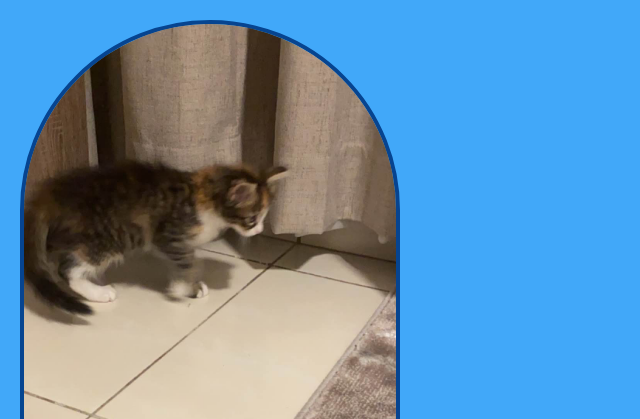
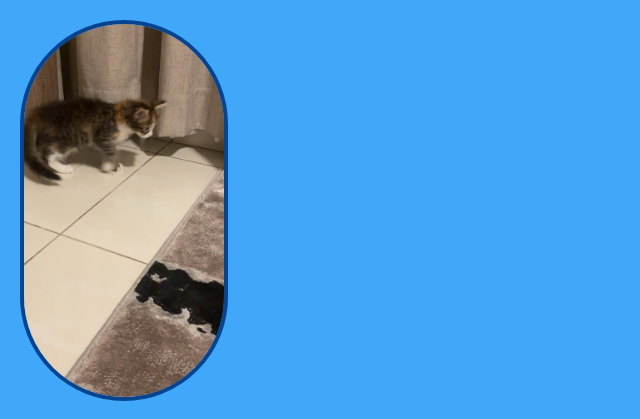
Before and after one commit to bananaz07/car-info, a website built with Vite: page index.html in a window 1280 px wide. Shown: the top 419 px of the page, without its empty margins (0-640 px from the left). Built offline with nearby package versions, Linux system fonts and the light colour scheme; a web font is replaced by a local one.

Commit message:
Change image width from 30% to 200px

```diff
--- a/styles.css
+++ b/styles.css
@@ -32,7 +32,7 @@ body, html {
 }
 
 img {
-    width: 30%;
+    width: 200px;
     border-radius: calc(var(--image) * 2);
     border: 4px solid var(--text);
 }
```
